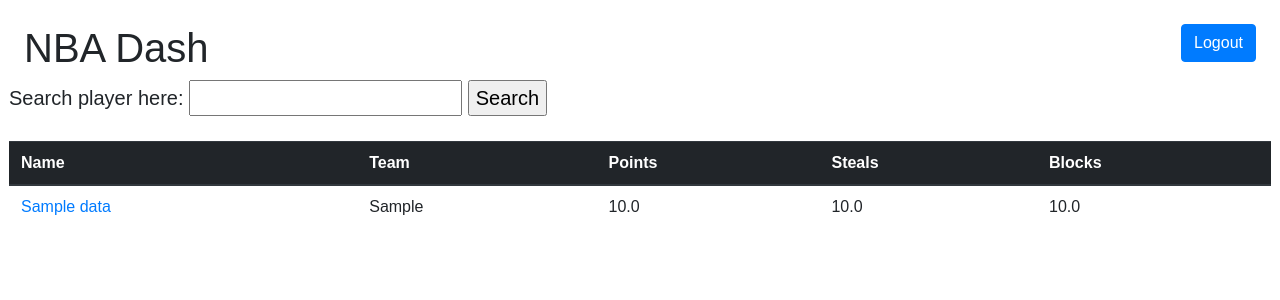
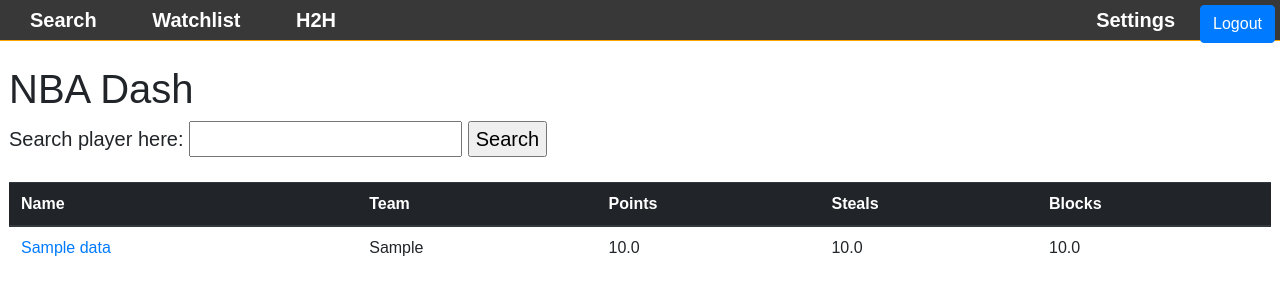
Before and after one commit to timjaya/nbadash, a Flask app: template templates/search.html in a window 1280 px wide. Shown: the top 300 px of the page. Run offline with Flask 2, Linux system fonts and the light colour scheme; the template is opened without the code that fills it: most values are stand-ins (such as "Sample title", 1, 10 or a date in 2020); parts of the project's set-up code (start-up, migrations or seed data) failed here and were passed over; some libraries are stand-ins or nearby versions.

Commit message:
added navbar, cleaned up frontend

```diff
--- a/server.py
+++ b/server.py
@@ -217,6 +217,7 @@
     cursor = g.conn.execute(text(cmd), email=email)
     result = [item for item in cursor]
     cursor.close()
+
     if result:
         flash('Email already taken.')
         return redirect(url_for('signup'))
--- /dev/null
+++ b/static/styles/nav.css
@@ -0,0 +1,25 @@
+/* Navigation Styles*/
+
+nav {
+    /* display: flex; */
+    padding: 5px;
+    /* justify-content: center; */
+    background-color: rgb(56, 56, 56);
+    position: sticky;
+    position: -webkit-sticky;
+    top: 0;
+    z-index: 100;
+    border-bottom: 1px solid orange;
+}
+
+nav a {
+    font-family: 'Raleway', sans-serif;
+    font-weight: bold;
+    color: white;
+    padding-left: 25px;
+    padding-right: 25px;
+}
+
+nav a:hover {
+    /* color: orange; */
+}
--- a/templates/login.html
+++ b/templates/login.html
@@ -3,7 +3,7 @@
 <head>
     <link rel="stylesheet" href="https://maxcdn.bootstrapcdn.com/bootstrap/4.0.0/css/bootstrap.min.css"
         integrity="sha384-Gn5384xqQ1aoWXA+058RXPxPg6fy4IWvTNh0E263XmFcJlSAwiGgFAW/dAiS6JXm" crossorigin="anonymous">
-    <link rel="stylesheet" href="/static/style.css" type="text/css">
+    <link rel="stylesheet" href="/static/styles/auth.css" type="text/css">
 
 
 </head>
--- a/templates/search.html
+++ b/templates/search.html
@@ -3,6 +3,7 @@
 <head>
     <link rel="stylesheet" href="https://maxcdn.bootstrapcdn.com/bootstrap/4.0.0/css/bootstrap.min.css"
         integrity="sha384-Gn5384xqQ1aoWXA+058RXPxPg6fy4IWvTNh0E263XmFcJlSAwiGgFAW/dAiS6JXm" crossorigin="anonymous">
+    <link rel="stylesheet" href="static/styles/nav.css" type="text/css">
 </head>
 <style>
     body {
@@ -13,6 +14,17 @@
 
 
 <body>
+    <nav>
+
+        <a href="/search-player">Search</a>
+        <a href="/watchlist">Watchlist</a>
+        <a href="/headtohead">H2H</a>
+
+        <div class="float-right">
+            <a href="/settings">Settings</a>
+            <a href="/logout" class="btn btn-primary float-right">Logout</a>
+        </div>
+    </nav>
     <!-- <h1>Search/Filter</h1>
   <div>{{data}}</div>
 dfdf
@@ -24,9 +36,7 @@
 
 <p><a href="/another">Go to the other page</a></p> -->
     <div class="container-fluid p-4">
-        <div class="float-right">
-            <a href="/logout" class="btn btn-primary float-right">Logout</a>
-        </div>
+
         <div class="row">
             <h1>NBA Dash</h1>
         </div>
--- a/templates/signup.html
+++ b/templates/signup.html
@@ -3,7 +3,7 @@
 <head>
     <link rel="stylesheet" href="https://maxcdn.bootstrapcdn.com/bootstrap/4.0.0/css/bootstrap.min.css"
         integrity="sha384-Gn5384xqQ1aoWXA+058RXPxPg6fy4IWvTNh0E263XmFcJlSAwiGgFAW/dAiS6JXm" crossorigin="anonymous">
-    <link rel="stylesheet" href="/static/style.css" type="text/css">
+    <link rel="stylesheet" href="/static/styles/auth.css" type="text/css">
 
 
 </head>
```
Also changed, not shown: static/styles/auth.css (line endings or trailing spaces).
